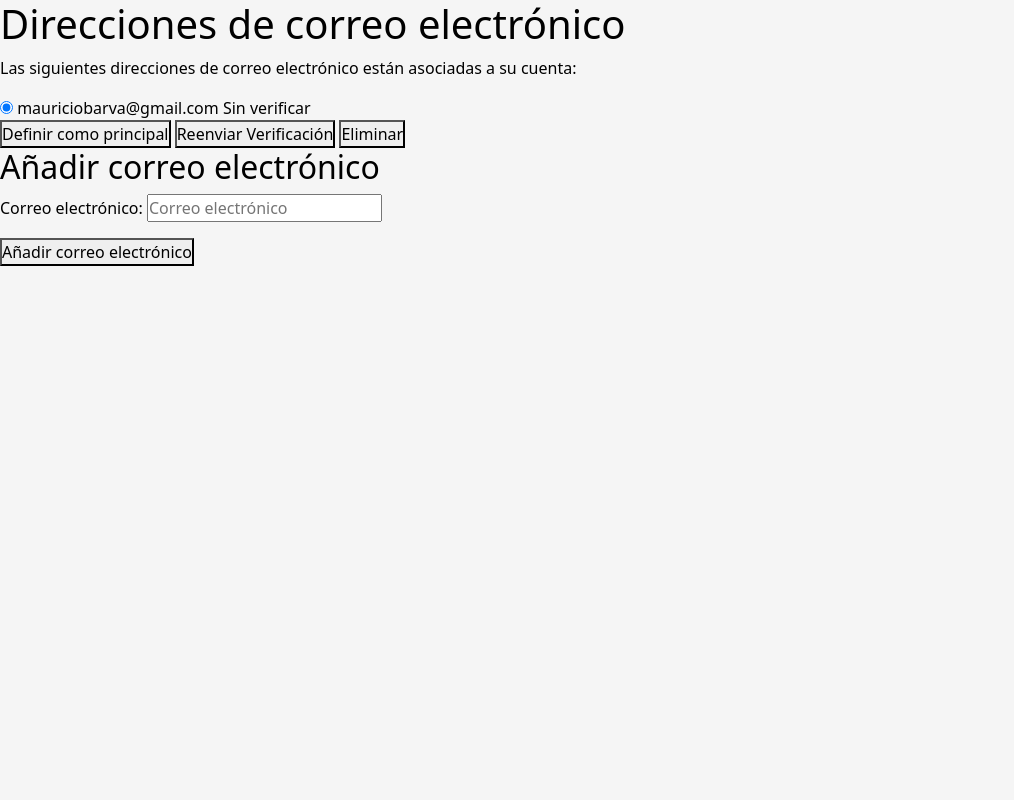
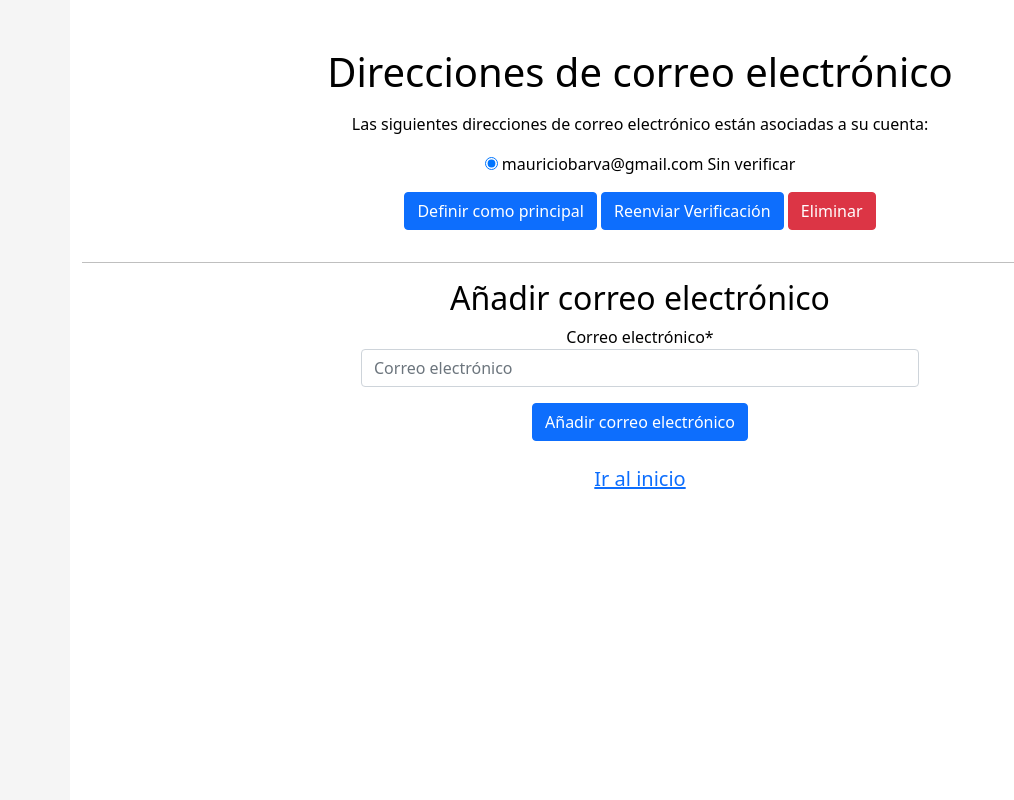
Before and after one commit to dev36aiatic/practica-django, a Django app: page /accounts/email/ in a window 1280 px wide. Shown: the whole page, without its empty margins (0-1014 px from the left). Run offline with Django 3.2, Linux system fonts and the light colour scheme; a user stored in the database is signed in; data comes from the database, SQL or seed files in the repository; some libraries are stand-ins or nearby versions.

Commit message:
estilos pagina cambiar correo electronico añadidos

```diff
--- a/templates/account/email.html
+++ b/templates/account/email.html
@@ -1,13 +1,14 @@
 {% extends "account/base.html" %}
-
+{% load crispy_forms_tags %}
 {% load i18n %}
 
 {% block head_title %}{% trans "E-mail Addresses" %}{% endblock %}
 
 {% block content %}
+    <div class="container bg-white text-center h-100 py-5">
       <h1>{% trans "E-mail Addresses" %}</h1>
       {% if user.emailaddress_set.all %}
-<p>{% trans 'The following e-mail addresses are associated with your account:' %}</p>
+      <p class="my-3">{% trans 'The following e-mail addresses are associated with your account:' %}</p>
 
       <form action="{% url 'account_email' %}" class="email_list" method="post">
       {% csrf_token %}
@@ -16,7 +17,6 @@
         {% for emailaddress in user.emailaddress_set.all %}
       <div class="ctrlHolder">
         <label for="email_radio_{{forloop.counter}}" class="{% if emailaddress.primary %}primary_email{%endif%}">
-
         <input id="email_radio_{{forloop.counter}}" type="radio" name="email" {% if emailaddress.primary or user.emailaddress_set.count == 1 %}checked="checked"{%endif %} value="{{emailaddress.email}}"/>
 
       {{ emailaddress.email }}
@@ -30,10 +30,10 @@
       </div>
         {% endfor %}
 
-<div class="buttonHolder">
-      <button class="secondaryAction" type="submit" name="action_primary" >{% trans 'Make Primary' %}</button>
-      <button class="secondaryAction" type="submit" name="action_send" >{% trans 'Re-send Verification' %}</button>
-      <button class="primaryAction" type="submit" name="action_remove" >{% trans 'Remove' %}</button>
+      <div class="buttonHolder my-3">
+        <button class="btn btn-primary secondaryAction" type="submit" name="action_primary" >{% trans 'Make Primary' %}</button>
+        <button class="btn btn-primary secondaryAction" type="submit" name="action_send" >{% trans 'Re-send Verification' %}</button>
+        <button class="btn btn-danger primaryAction" type="submit" name="action_remove" >{% trans 'Remove' %}</button>
       </div>
 
       </fieldset>
@@ -43,16 +43,18 @@
       <p><strong>{% trans 'Warning:'%}</strong> {% trans "You currently do not have any e-mail address set up. You should really add an e-mail address so you can receive notifications, reset your password, etc." %}</p>
 
       {% endif %}
-
+      <hr>
         {% if can_add_email %}
       <h2>{% trans "Add E-mail Address" %}</h2>
-
-    <form method="post" action="{% url 'account_email' %}" class="add_email">
+      <form method="post" action="{% url 'account_email' %}" class="add_email w-50 mx-auto">
           {% csrf_token %}
-        {{ form.as_p }}
-        <button name="action_add" type="submit">{% trans "Add E-mail" %}</button>
+          {{ form | crispy }}
+          <button name="action_add" class="btn btn-primary d-block mx-auto my-3" type="submit">{% trans "Add E-mail" %}</button>
       </form>
+      <a style="font-size: 20px;" class="btn btn-link text-center  secondaryAction"
+href="/accounts/profile/">Ir al inicio </a>
         {% endif %}
+    </div>
 
 {% endblock %}
 
```
Lines whose indentation alone changed are shown as unchanged.
